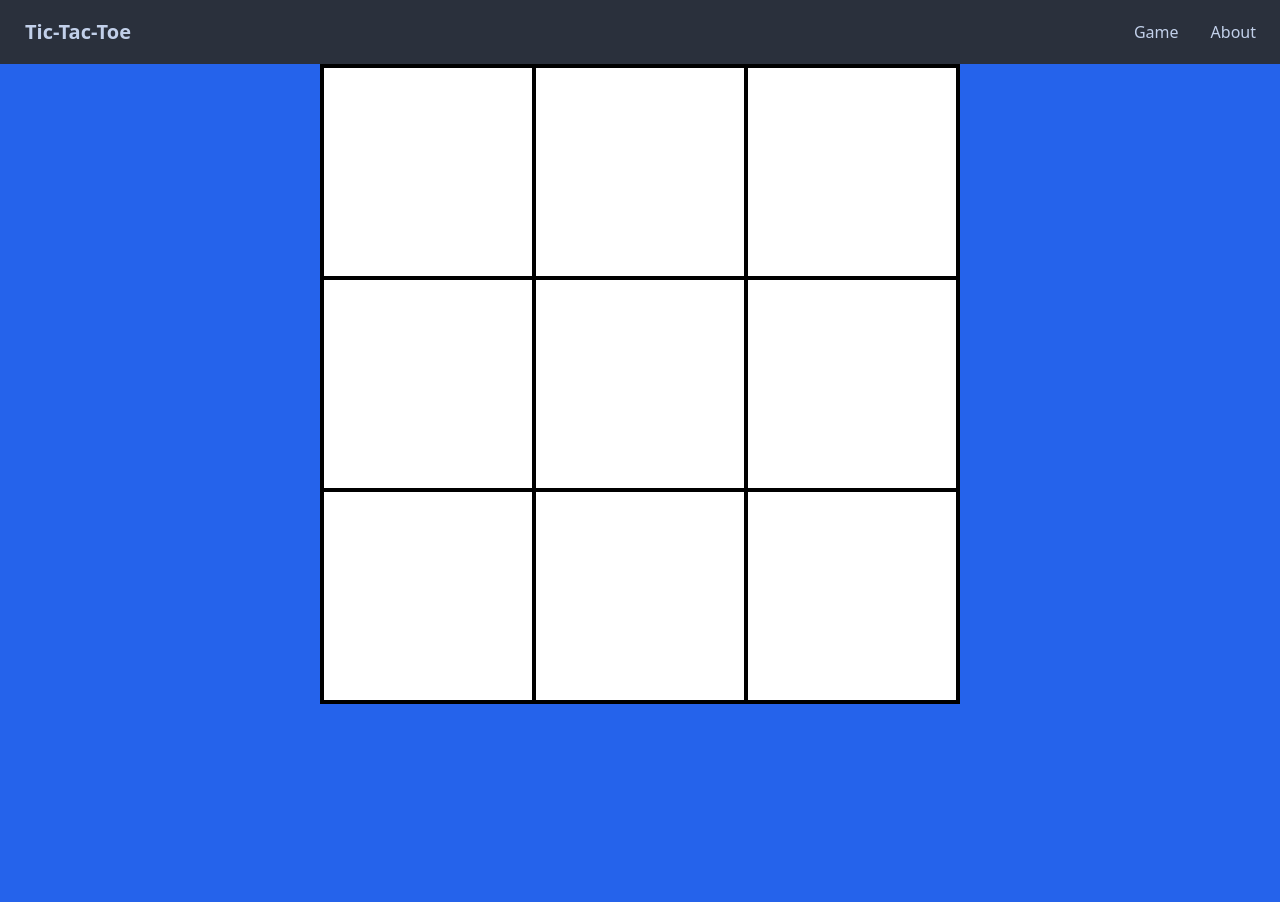
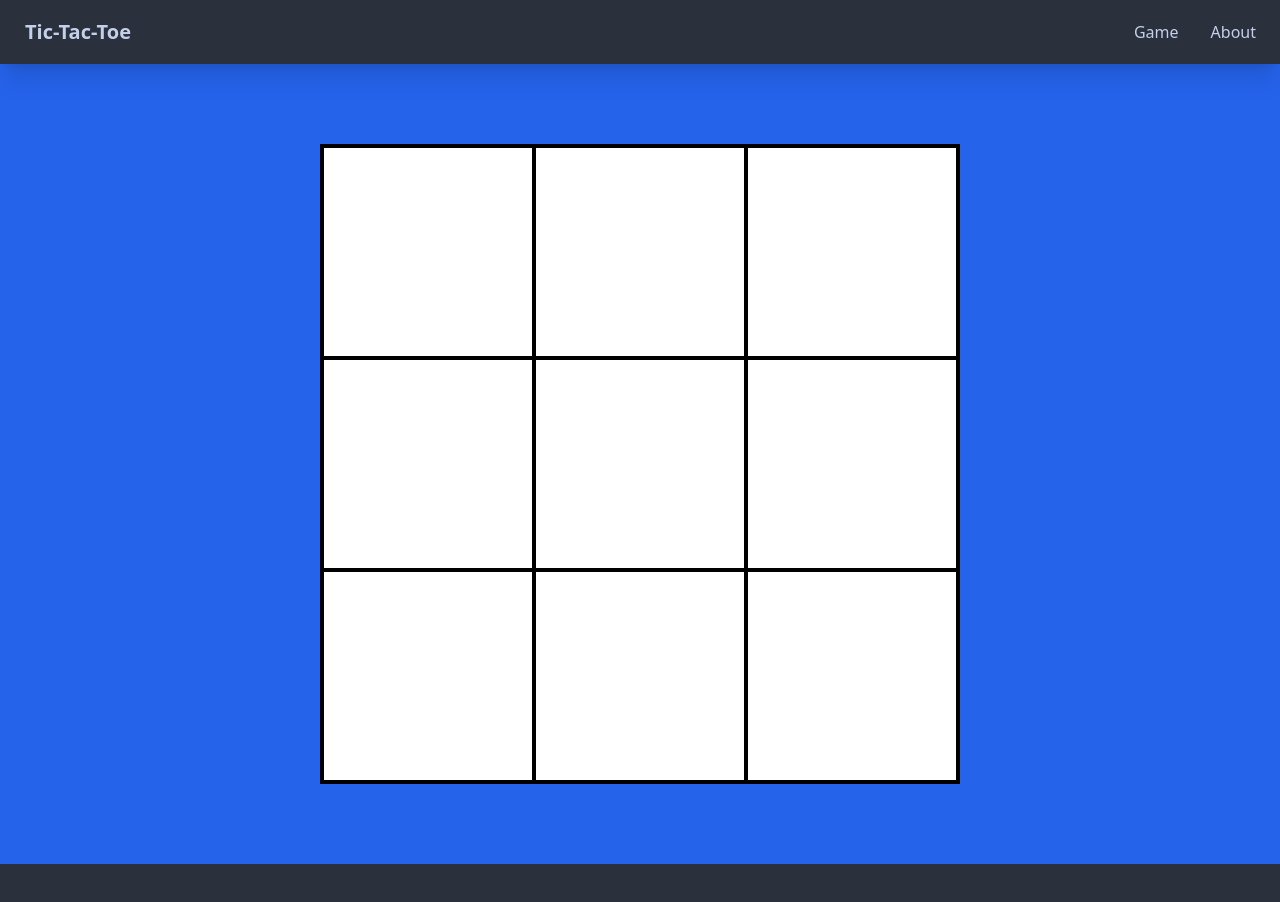
Before and after one commit to germagla/tic-tac-toe-svelte, a SvelteKit app: page /game in a window 1280 px wide. Shown: the top 902 px of the page. After the commit the page ends 864 px from the top, so only its background shows below. Built offline with nearby package versions, Linux system fonts and the light colour scheme.

Commit message:
make navbar fixed

```diff
--- a/src/components/GameBoard.svelte
+++ b/src/components/GameBoard.svelte
@@ -6,8 +6,8 @@
 
 <style>
   .gameboard{
-      height: 50%;
-      width: 50%;
+      height: 50vw;
+      width: 50vw;
   }
 </style>
 
--- a/src/components/Navbar.svelte
+++ b/src/components/Navbar.svelte
@@ -1,4 +1,5 @@
-<div class="navbar bg-base-100m shadow-xl">
+<div class="relative">
+  <div class="navbar bg-base-100m bg-base-100 shadow-xl  fixed top-0 left-0 right-0">
     <div class="flex-1">
       <a class="btn btn-ghost normal-case text-xl" href="/">Tic-Tac-Toe</a>
     </div>
@@ -9,5 +10,6 @@
       </ul>
     </div>
   </div>
+</div>
 
 <style></style>
--- a/src/components/Tile.svelte
+++ b/src/components/Tile.svelte
@@ -1,6 +1,6 @@
 <script>
   let handleClick = () => {
-
+    console.log("Tile Clicked!");
   };
 </script>
 <style></style>
--- a/src/routes/+layout.svelte
+++ b/src/routes/+layout.svelte
@@ -4,4 +4,6 @@
 </script>
 
 <Navbar/>
+<div class="h-16"></div>
+<!--This is to prevent page content from being hidden under the navbar-->
 <slot></slot>
--- a/src/routes/game/+page.svelte
+++ b/src/routes/game/+page.svelte
@@ -2,14 +2,14 @@
   import GameBoard from "../../components/GameBoard.svelte";
 </script>
 
-<div class="gamepage flex place-content-center bg-blue-600">
+<div class="gamepage flex place-content-center place place-items-center bg-blue-600">
   <GameBoard/>
 </div>
 
 <style>
   .gamepage{
       /*width: 95vw;*/
-      height: 100vw
+      height: 100vh;
       /*background-color: blue;*/
   }
 </style>
```
Lines whose indentation alone changed are shown as unchanged.
